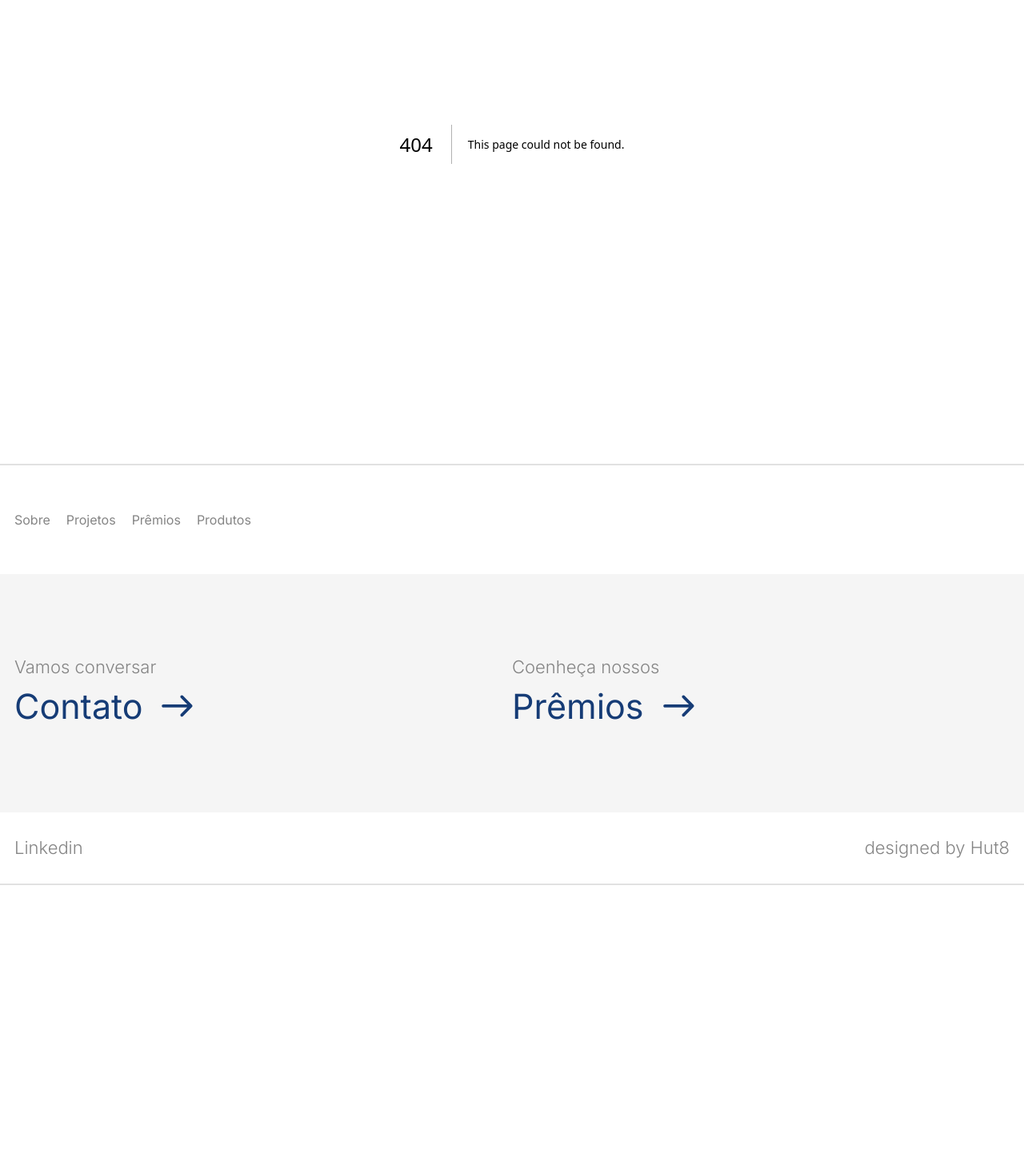
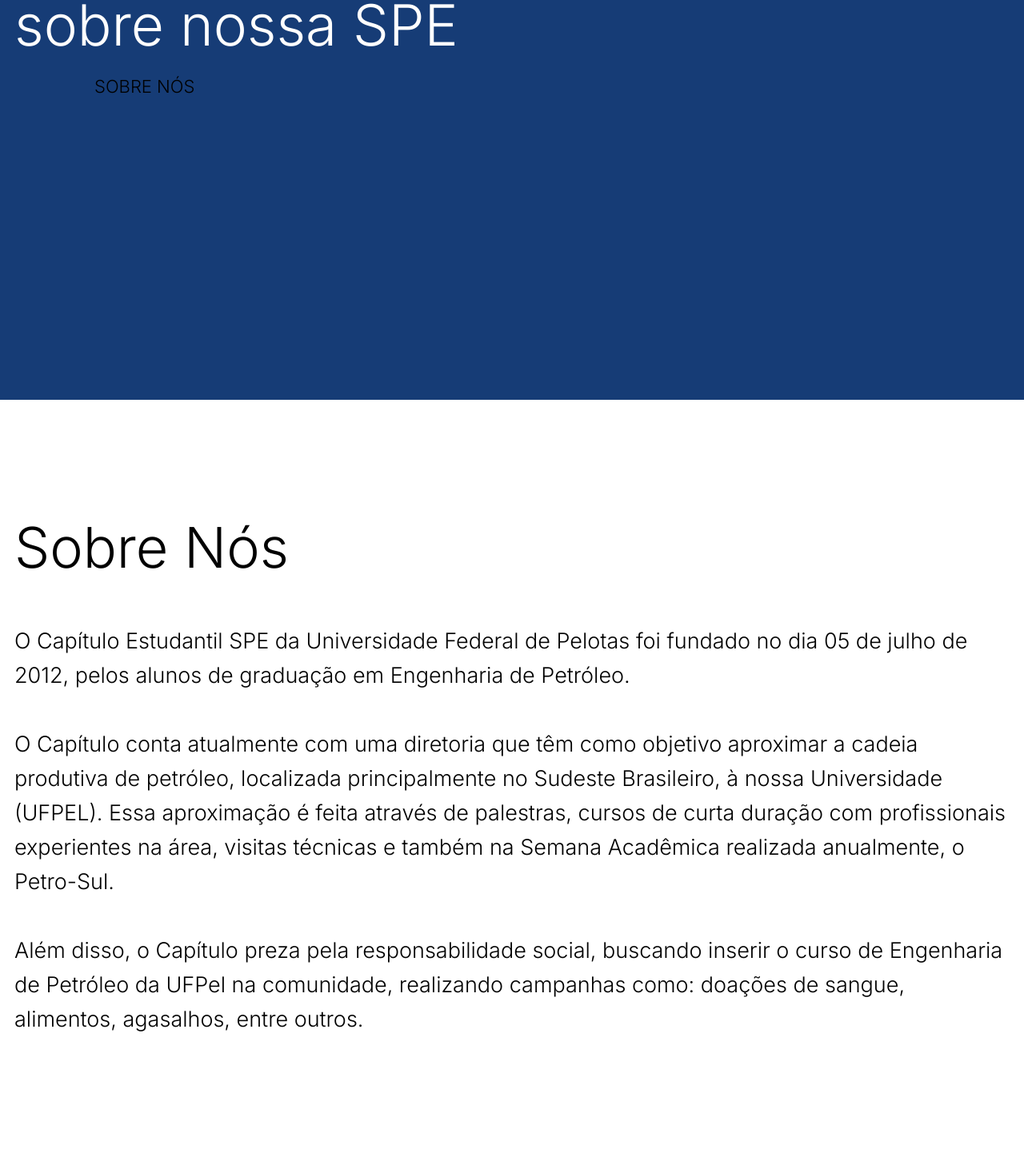
Before and after one commit to Hut8Jr/SPE-UFpel, a Next.js app: page /sobre in a window 1280 px wide. Before the commit this address had no page. Shown: the part 348-1790 px from the top of the page at 80% size. Before the commit the page ends 1455 px from the top, so only its background shows below. Built offline with nearby package versions, Linux system fonts and the light colour scheme.

Commit message:
About DESKTOP

```diff
--- /dev/null
+++ b/src/app/sobre/Paragraph/index.tsx
@@ -0,0 +1,26 @@
+export function Paragraph() {
+  return (
+    <section className="container bg-white py-[150px]">
+      <h1 className="text-[70px] font-light leading-[70px] text-black">
+        Sobre Nós
+      </h1>
+      <p className="mt-[60px] text-[27px] font-light leading-[43px] text-black">
+        O Capítulo Estudantil SPE da Universidade Federal de Pelotas foi fundado
+        no dia 05 de julho de 2012, pelos alunos de graduação em Engenharia de
+        Petróleo. <br />
+        <br />O Capítulo conta atualmente com uma diretoria que têm como
+        objetivo aproximar a cadeia produtiva de petróleo, localizada
+        principalmente no Sudeste Brasileiro, à nossa Universidade (UFPEL). Essa
+        aproximação é feita através de palestras, cursos de curta duração com
+        profissionais experientes na área, visitas técnicas e também na Semana
+        Acadêmica realizada anualmente, o Petro-Sul.
+        <br />
+        <br />
+        Além disso, o Capítulo preza pela responsabilidade social, buscando
+        inserir o curso de Engenharia de Petróleo da UFPel na comunidade,
+        realizando campanhas como: doações de sangue, alimentos, agasalhos,
+        entre outros.
+      </p>
+    </section>
+  )
+}
--- /dev/null
+++ b/src/app/sobre/page.tsx
@@ -0,0 +1,5 @@
+import { AboutContainer } from '@/components/About'
+
+export default function Page() {
+  return <AboutContainer />
+}
--- /dev/null
+++ b/src/components/About/Hero/index.tsx
@@ -0,0 +1,16 @@
+import Link from 'next/link'
+
+export function Hero() {
+  return (
+    <section className="container h-[720px] bg-brand-dark-blue">
+      <div className="flex max-w-[591px] flex-col items-start justify-start">
+        <h2 className="mt-[140px] text-[71px] font-light leading-[74px] text-white">
+          Um pouco mais sobre nossa SPE
+        </h2>
+        <span className="mt-6 text-[22px] font-light lg:ml-[100px]">
+          SOBRE NÓS
+        </span>
+      </div>
+    </section>
+  )
+}
--- /dev/null
+++ b/src/components/About/index.tsx
@@ -0,0 +1,11 @@
+import { Paragraph } from '@/app/sobre/Paragraph'
+import { Hero } from './Hero'
+
+export function AboutContainer() {
+  return (
+    <main className="h-full">
+      <Hero />
+      <Paragraph />
+    </main>
+  )
+}
```
